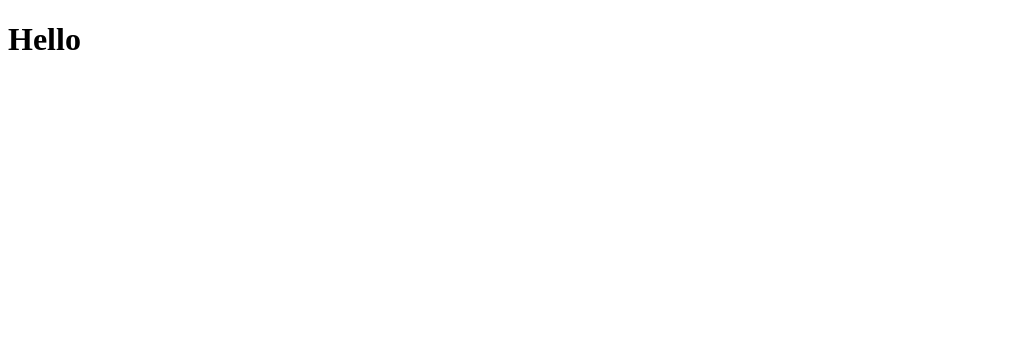
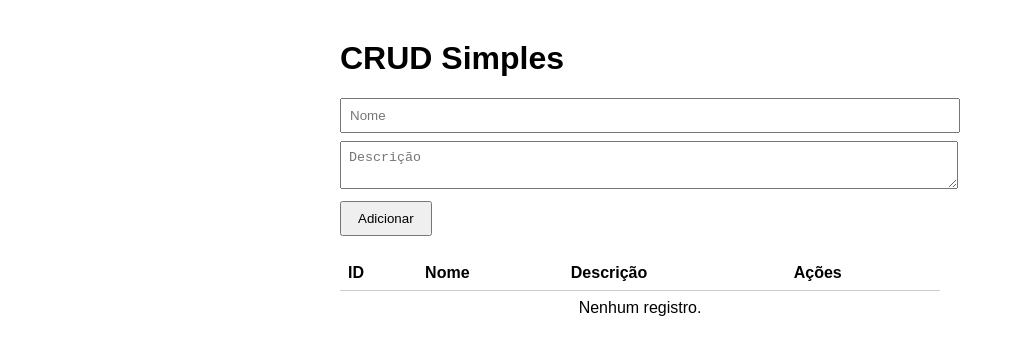
Before and after one commit to AyranAndrade/technical-challenge-welhome-frontend, a React (Vite) app: page / in a window 1280 px wide. Shown: the top 354 px of the page, without its empty margins (0-1015 px from the left). Built offline with nearby package versions, Linux system fonts and the light colour scheme.

Commit message:
Add code as example

```diff
--- /dev/null
+++ b/src/App.tsx
@@ -0,0 +1,134 @@
+import React, { useState } from "react";
+
+type Entity = {
+  id: number;
+  name: string;
+  description: string;
+};
+
+export default function App() {
+  const [entities, setEntities] = useState<Entity[]>([]);
+  const [name, setName] = useState("");
+  const [description, setDescription] = useState("");
+  const [editingId, setEditingId] = useState<number | null>(null);
+
+  const handleSubmit = (e: React.FormEvent) => {
+    e.preventDefault();
+
+    if (!name.trim()) return;
+
+    if (editingId !== null) {
+      setEntities((prev) =>
+        prev.map((ent) =>
+          ent.id === editingId ? { ...ent, name, description } : ent
+        )
+      );
+      setEditingId(null);
+    } else {
+      const newEntity: Entity = {
+        id: Date.now(),
+        name,
+        description,
+      };
+      setEntities((prev) => [...prev, newEntity]);
+    }
+
+    setName("");
+    setDescription("");
+  };
+
+  const handleEdit = (id: number) => {
+    const entity = entities.find((e) => e.id === id);
+    if (entity) {
+      setName(entity.name);
+      setDescription(entity.description);
+      setEditingId(id);
+    }
+  };
+
+  const handleDelete = (id: number) => {
+    setEntities((prev) => prev.filter((e) => e.id !== id));
+  };
+
+  return (
+    <div style={{ maxWidth: 600, margin: "40px auto", fontFamily: "sans-serif" }}>
+      <h1>CRUD Simples</h1>
+
+      <form onSubmit={handleSubmit} style={{ marginBottom: 20 }}>
+        <div>
+          <input
+            type="text"
+            placeholder="Nome"
+            value={name}
+            onChange={(e) => setName(e.target.value)}
+            style={{ width: "100%", padding: 8, marginBottom: 8 }}
+          />
+        </div>
+        <div>
+          <textarea
+            placeholder="Descrição"
+            value={description}
+            onChange={(e) => setDescription(e.target.value)}
+            style={{ width: "100%", padding: 8, marginBottom: 8 }}
+          />
+        </div>
+        <button type="submit" style={{ padding: "8px 16px" }}>
+          {editingId ? "Salvar" : "Adicionar"}
+        </button>
+      </form>
+
+      <table
+        style={{
+          width: "100%",
+          borderCollapse: "collapse",
+          textAlign: "left",
+        }}
+      >
+        <thead>
+          <tr>
+            <th style={{ borderBottom: "1px solid #ccc", padding: 8 }}>ID</th>
+            <th style={{ borderBottom: "1px solid #ccc", padding: 8 }}>Nome</th>
+            <th style={{ borderBottom: "1px solid #ccc", padding: 8 }}>
+              Descrição
+            </th>
+            <th style={{ borderBottom: "1px solid #ccc", padding: 8 }}>Ações</th>
+          </tr>
+        </thead>
+        <tbody>
+          {entities.length === 0 ? (
+            <tr>
+              <td colSpan={4} style={{ padding: 8, textAlign: "center" }}>
+                Nenhum registro.
+              </td>
+            </tr>
+          ) : (
+            entities.map((entity) => (
+              <tr key={entity.id}>
+                <td style={{ borderBottom: "1px solid #eee", padding: 8 }}>
+                  {entity.id}
+                </td>
+                <td style={{ borderBottom: "1px solid #eee", padding: 8 }}>
+                  {entity.name}
+                </td>
+                <td style={{ borderBottom: "1px solid #eee", padding: 8 }}>
+                  {entity.description}
+                </td>
+                <td style={{ borderBottom: "1px solid #eee", padding: 8 }}>
+                  <button
+                    onClick={() => handleEdit(entity.id)}
+                    style={{ marginRight: 8 }}
+                  >
+                    Editar
+                  </button>
+                  <button onClick={() => handleDelete(entity.id)}>
+                    Excluir
+                  </button>
+                </td>
+              </tr>
+            ))
+          )}
+        </tbody>
+      </table>
+    </div>
+  );
+}
--- a/src/Main.tsx
+++ b/src/Main.tsx
@@ -1,4 +1,5 @@
 import { createRoot } from 'react-dom/client';
+import App from './App.tsx';
 
 const rootElement = document.getElementById('root');
 
@@ -6,4 +7,4 @@ if (!rootElement) {
   throw new Error('Element not found');
 }
 
-createRoot(rootElement).render(<h1>Hello</h1>);
+createRoot(rootElement).render(<App/>);
--- a/tsconfig.json
+++ b/tsconfig.json
@@ -1,8 +1,8 @@
 {
   "compilerOptions": {
     "target": "ES2022",
-    "module": "ESNext",
-    "moduleResolution": "NodeNext",
+    "module": "node16",
+    "moduleResolution": "node16",
     "lib": ["ES2022", "DOM"],
     "allowJs": false,
     "checkJs": false,
```
